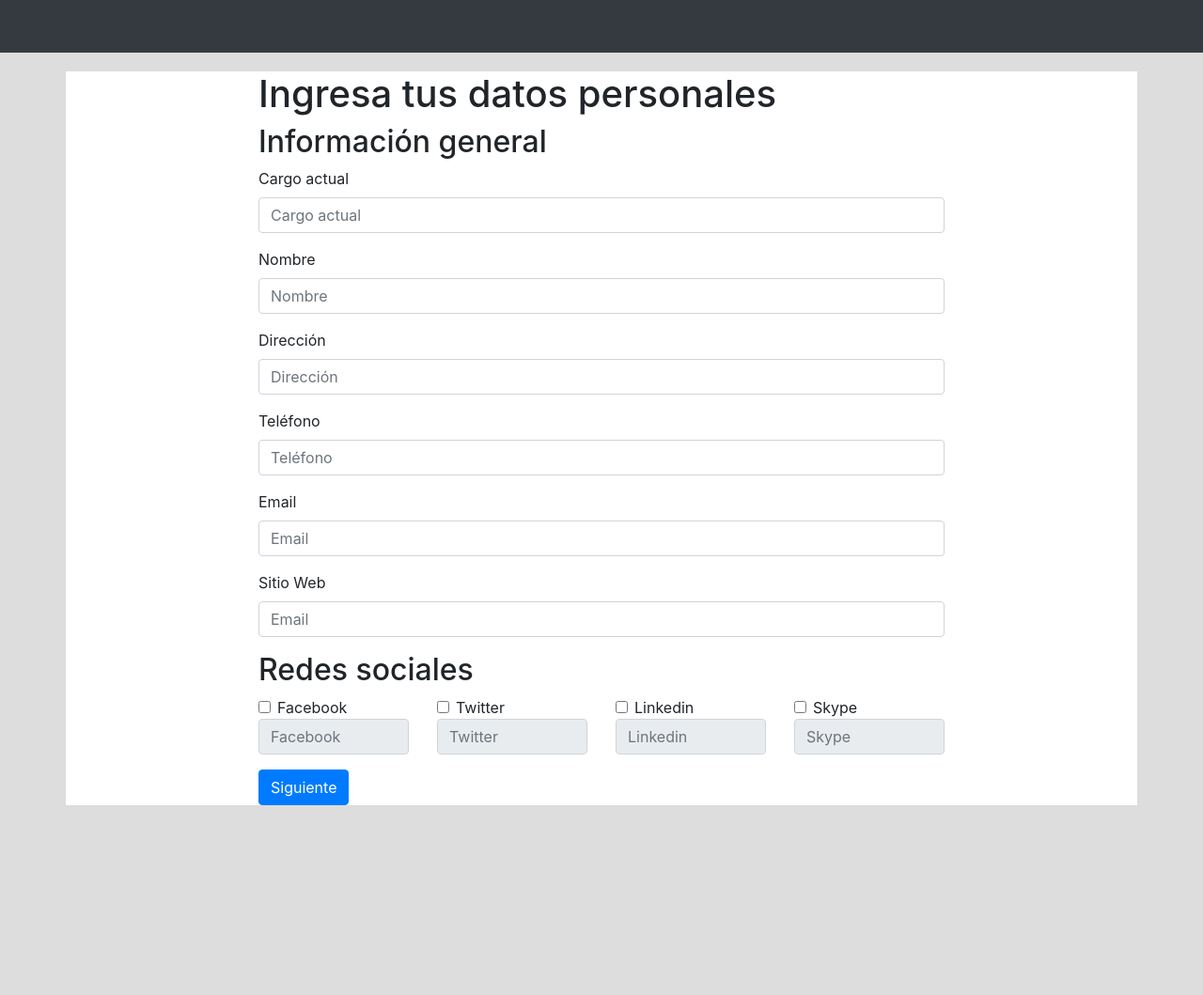
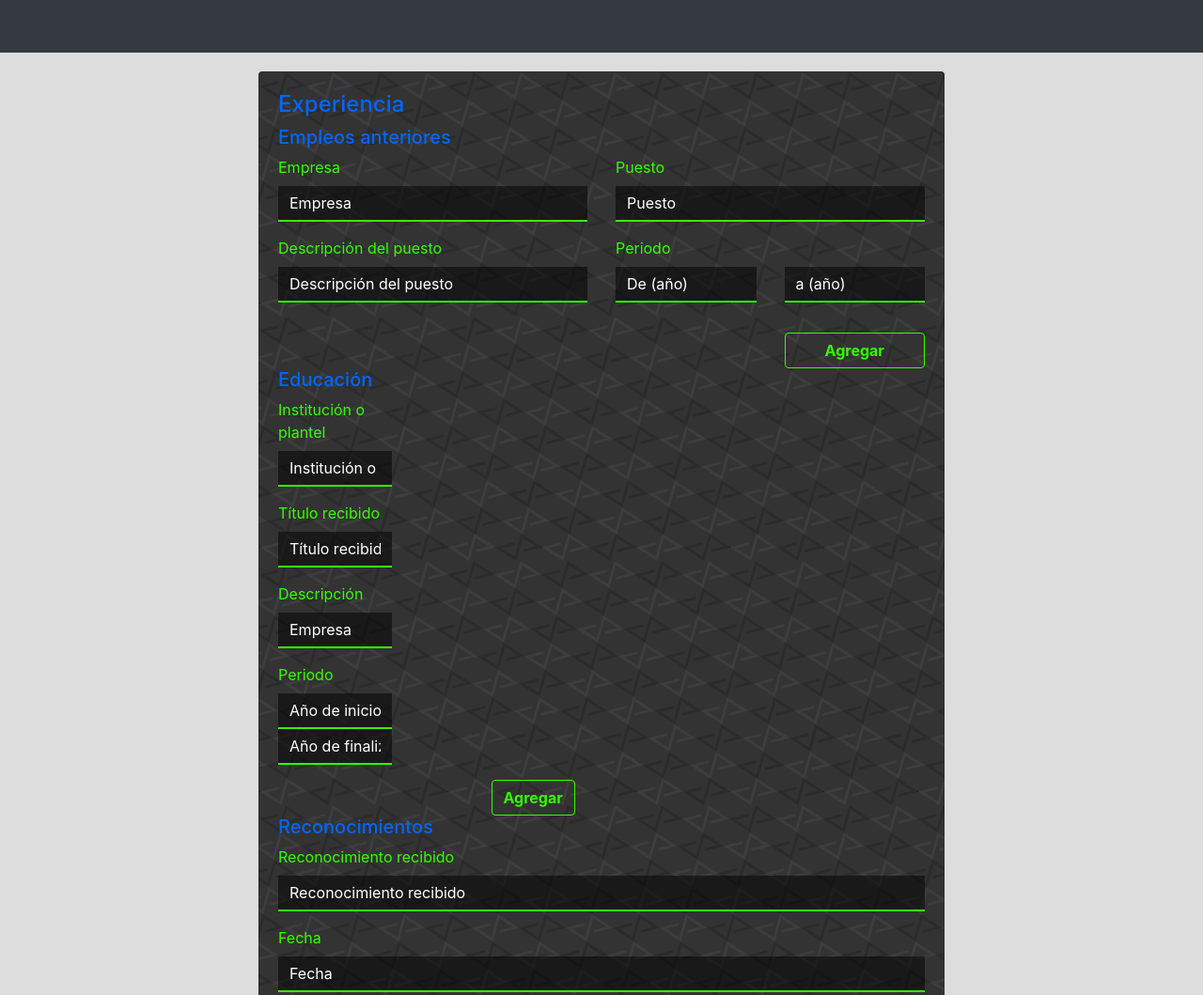
Before and after one commit to kodemia/cvBuilder, a plain HTML site: page index.html in a window 1280 px wide. Shown: the top 1059 px of the page at 94% size. Before the commit the page ends 897 px from the top, so only its background shows below. Drawn offline with Linux system fonts and the light colour scheme.

Commit message:
form styles

```diff
--- a/css/main.scss
+++ b/css/main.scss
@@ -111,10 +111,6 @@ body{
 	}
 }
 
-.container{
-	background:white;
-}
-
 .navbar{
 	.navbar-brand{
 		width:100px;
@@ -125,7 +121,42 @@ body{
 }
 
 .main-wrapper{
-	margin-top:20px;
+	.card{
+		margin-top:20px;
+		background:url("../img/bg-pattern.png");
+		background-color:#333;
+		h1, h2{
+			color:$kodeBlue;
+		}
+		h1{
+			font-size:24px
+		}
+		h2{
+			font-size:20px;
+		}
+		label{
+			color:$kodeGreen;
+		}
+		.form-control{
+			background-color: rgba(0,0,0,.5);
+		    color: white;
+		    border: none;
+		    border-bottom: 2px solid $kodeGreen;
+		    border-radius: 0px;
+		    &::-webkit-input-placeholder{
+		    	color:white;
+		    }
+		}
+		.btn-outline-success{
+			border-color:$kodeGreen;
+			color:$kodeGreen;
+			font-weight:bold;
+			&:hover{
+				background:$kodeGreen;
+				color:#333;
+			}
+		}
+	}
 }
 
 .personal-data{
--- a/index.html
+++ b/index.html
@@ -15,76 +15,71 @@
 			<button class="navbar-toggler" type="button" data-toggle="collapse" data-target="#navbarSupportedContent" aria-controls="navbarSupportedContent" aria-expanded="false" aria-label="Toggle navigation">
 			<span class="navbar-toggler-icon"></span>
 			</button>
-			<div class="collapse navbar-collapse navbar-right" id="navbarSupportedContent">
-
-				<!--ul class="navbar-nav mr-auto">
-					<li class="nav-item active">
-										<a class="nav-link" href="#">Home <span class="sr-only">(current)</span></a>
-					</li>
-					<li class="nav-item">
-										<a class="nav-link" href="#">Link</a>
-					</li>
-			</ul-->
-		</div>
+			<div class="collapse navbar-collapse navbar-right" id="navbarSupportedContent"></div>
 		</nav>
 		<div class="section main-wrapper">
 			<div class="container">
 				<div class="row">
 					<div class="col col-sm-8 offset-sm-2">
+						<div class="card">
+							<div class="card-body">
 								<form>
-						<div class="step step-1">
+									<div class="step step-1 d-none">
 										<h1>Ingresa tus datos personales</h1>
 										<h2>Información general</h2>
-							<div class="form-group">
-								<label for="">Cargo actual
+										<div class="row">
+											<div class="form-group col-sm-6">
+												<label for="">Nombre</label>
+												<input type="text" class="form-control" id="" placeholder="Nombre">
+											</div>
+											<div class="form-group col-sm-6">
+												<label for="">Teléfono</label>
+												<input type="text" class="form-control" id="" placeholder="Teléfono">
+											</div>
+											<div class="form-group col-sm-6">
+												<label for="">Ocupación
 												</label>
 												<input type="text" class="form-control" id="" placeholder="Cargo actual">
 											</div>
-
-							<div class="form-group">
-								<label for="">Nombre</label>
-								<input type="text" class="form-control" id="" placeholder="Nombre">
-							</div>
-							<div class="form-group">
+											<div class="form-group col-sm-6">
 												<label for="">Dirección</label>
 												<input type="text" class="form-control" id="" placeholder="Dirección">
 											</div>
-							<div class="form-group">
-								<label for="">Teléfono</label>
-								<input type="text" class="form-control" id="" placeholder="Teléfono">
-							</div>
-							<div class="form-group">
+
+											<div class="form-group col-sm-6">
 												<label for="">Email</label>
 												<input type="text" class="form-control" id="" placeholder="Email">
 											</div>
-							<div class="form-group">
+											<div class="form-group col-sm-6">
 												<label for="">Sitio Web</label>
 												<input type="text" class="form-control" id="" placeholder="Email">
 											</div>
+										</div>
+
 										<h2>Redes sociales</h2>
 										<div class="row">
-								<div class="form-group col">
+											<div class="form-group col-sm-6">
 												<div class="form-check">
 													<input class="form-check-input" type="checkbox" value="" id="fb-url" onclick="toggleInputControl(this)">
 													<label class="form-check-label" for="defaultCheck1">Facebook</label>
 												</div>
 												<input type="text" class="form-control" id="" placeholder="Facebook" disabled>
 											</div>
-								<div class="form-group col">
+											<div class="form-group col-sm-6">
 												<div class="form-check">
 													<input class="form-check-input" type="checkbox" value="" id="tt-url" onclick="toggleInputControl(this)">
 													<label class="form-check-label" for="defaultCheck1">Twitter</label>
 												</div>
 												<input type="text" class="form-control" id="" placeholder="Twitter" disabled>
 											</div>
-								<div class="form-group col">
+											<div class="form-group col-sm-6">
 												<div class="form-check">
 													<input class="form-check-input" type="checkbox" value="" id="ld-url" onclick="toggleInputControl(this)">
 													<label class="form-check-label" for="defaultCheck1">Linkedin</label>
 												</div>
 												<input type="text" class="form-control" id="" placeholder="Linkedin" disabled>
 											</div>
-								<div class="form-group col">
+											<div class="form-group col-sm-6">
 												<div class="form-check">
 													<input class="form-check-input" type="checkbox" value="" id="sk-url" onclick="toggleInputControl(this)">
 													<label class="form-check-label" for="defaultCheck1">Skype</label>
@@ -92,32 +87,74 @@
 												<input type="text" class="form-control" id="" placeholder="Skype" disabled>
 											</div>
 										</div>
-							<div class="btn btn-primary pull-right" onclick="nextStep(this)">Siguiente</div>
+										<div class="btn btn-outline-success float-right" onclick="nextStep(this)">Siguiente</div>
 									</div>
-						<div class="step step-2 d-none">
+									<div class="step step-2">
+										<div class="row">
+											<div class="col-sm-12">
 												<h1>Experiencia</h1>
 												<h2>Empleos anteriores</h2>
 												<div class="experience-wrapper"></div>
+											</div>
 											<form>
-								<div class="form-group">
+												<div class="form-group col-sm-6">
 													<label for="">Empresa</label>
 													<input type="text" class="form-control" id="company" placeholder="Empresa">
 												</div>
-								<div class="form-group">
+												<div class="form-group col-sm-6">
 													<label for="">Puesto</label>
 													<input type="text" class="form-control" id="role" placeholder="Puesto">
 												</div>
-								<div class="form-group">
+												<div class="form-group col-sm-6">
 													<label for="">Descripción del puesto</label>
 													<input type="text" class="form-control" id="description" placeholder="Descripción del puesto">
 												</div>
-								<div class="form-group">
+												<div class="form-group col-sm-6">
 													<label for="">Periodo</label>
-									<input type="text" class="form-control" id="from-year" placeholder="Año de inicio">
-									<input type="text" class="form-control" id="to-year" placeholder="Año de finalización">
+													<div class="row">
+														<div class="form-group col-sm-6">
+															<input type="text" class="form-control" id="from-year" placeholder="De (año)">
 														</div>
-								<div class="btn btn-primary pull-right" onclick="addExperience(this)">Agregar</div>
+														<div class="form-group col-sm-6">
+															<input type="text" class="form-control" id="to-year" placeholder="a (año)">
+														</div>
+													</div>
+												</div>
+												<div class="col-sm-3 offset-sm-9">
+													<div class="btn btn-outline-success btn-block" onclick="addExperience(this)">Agregar</div>
+												</div>
 											</form>
+										</div>
+										<div class="row">
+											<div class="col-sm-12">
+												<h2>Educación</h2>
+											</div>
+											<form action="">
+												<div class="form-group col-sm-6">
+													<label for="">Institución o plantel</label>
+													<input type="text" class="form-control" id="" placeholder="Institución o Plantel">
+												</div>
+												<div class="form-group col-sm-6">
+													<label for="">Título recibido</label>
+													<input type="text" class="form-control" id="" placeholder="Título recibido">
+												</div>
+												<div class="form-group col-sm-6">
+													<label for="">Descripción</label>
+													<input type="text" class="form-control" id="" placeholder="Empresa">
+												</div>
+												<div class="form-group col-sm-6">
+													<label for="">Periodo</label>
+													<input type="text" class="form-control" id="" placeholder="Año de inicio">
+													<input type="text" class="form-control" id="" placeholder="Año de finalización">
+												</div>
+												<div class="col-sm-3 offset-sm-9">
+													<div class="btn btn-outline-success">Agregar</div>
+												</div>
+											</form>
+
+										</div>
+										<div class="w-100"></div>
+										<form action="">
 											<h2>Reconocimientos</h2>
 											<div class="form-group">
 												<label for="">Reconocimiento recibido</label>
@@ -127,26 +164,9 @@
 												<label for="">Fecha</label>
 												<input type="text" class="form-control" id="" placeholder="Fecha">
 											</div>
-							<div class="btn btn-primary pull-right">Agregar</div>
-							<h2>Educación</h2>
-							<div class="form-group">
-								<label for="">Institución o plantel</label>
-								<input type="text" class="form-control" id="" placeholder="Institución o Plantel">
-							</div>
-							<div class="form-group">
-								<label for="">Título recibido</label>
-								<input type="text" class="form-control" id="" placeholder="Título recibido">
-							</div>
-							<div class="form-group">
-								<label for="">Descripción</label>
-								<input type="text" class="form-control" id="" placeholder="Empresa">
-							</div>
-							<div class="form-group">
-								<label for="">Periodo</label>
-								<input type="text" class="form-control" id="" placeholder="Año de inicio">
-								<input type="text" class="form-control" id="" placeholder="Año de finalización">
-							</div>
-							<div class="btn btn-primary pull-right" onclick="nextStep(this)">Siguiente</div>
+											<div class="btn btn-outline-success float-right">Agregar</div>
+										</form>
+										<div class="btn btn-outline-success float-right" onclick="nextStep(this)">Siguiente</div>
 									</div>
 									<div class="step step-3 d-none">
 										<h1>Habilidades y Experiencia</h1>
@@ -159,10 +179,13 @@
 											<label for="">Dominio</label>
 											<input type="text" class="form-control" id="" placeholder="Dominio">
 										</div>
-							<div class="btn btn-primary pull-right">Agregar</div>
-							<div class="btn btn-primary pull-right">Generar CV</div>
+										<div class="btn btn-outline-success float-right">Agregar</div>
+										<div class="btn btn-outline-success float-right">Generar CV</div>
 									</div>
 								</form>
+							</div>
+						</div>
+
 					</div>
 				</div>
 			</div>
```
Also changed, not shown: css/main.css, 1 other file. Lines whose indentation alone changed are shown as unchanged.
